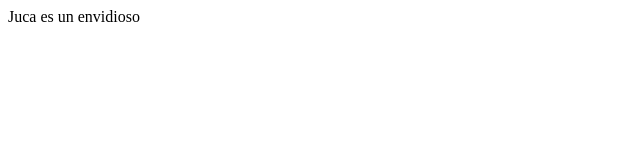
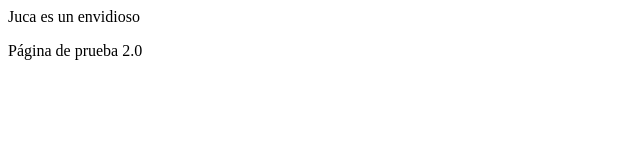
Before and after one commit to alvarovm64/DWEC-2DAW, a plain HTML site: page index.html in a window 1280 px wide. Shown: the whole page, without its empty margins (0-640 px from the left). Drawn offline with Linux system fonts and the light colour scheme.

Commit message:
Agrgamos contenido al archivo

```diff
--- a/index.html
+++ b/index.html
@@ -6,5 +6,6 @@
 </head>
 <body>
     <p>Juca es un envidioso</p>
+    <p>Página de prueba 2.0</p>
 </body>
 </html>
```
